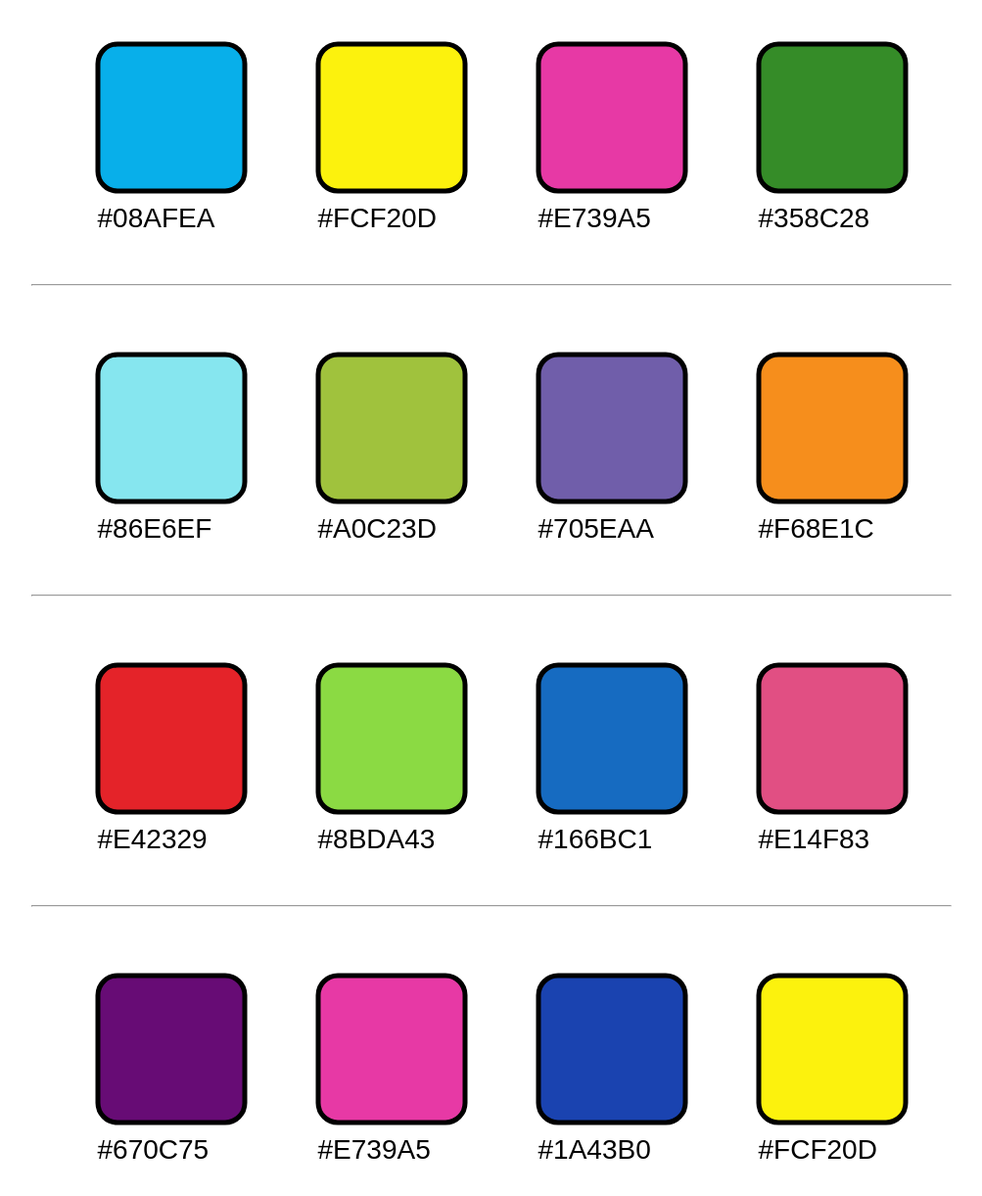
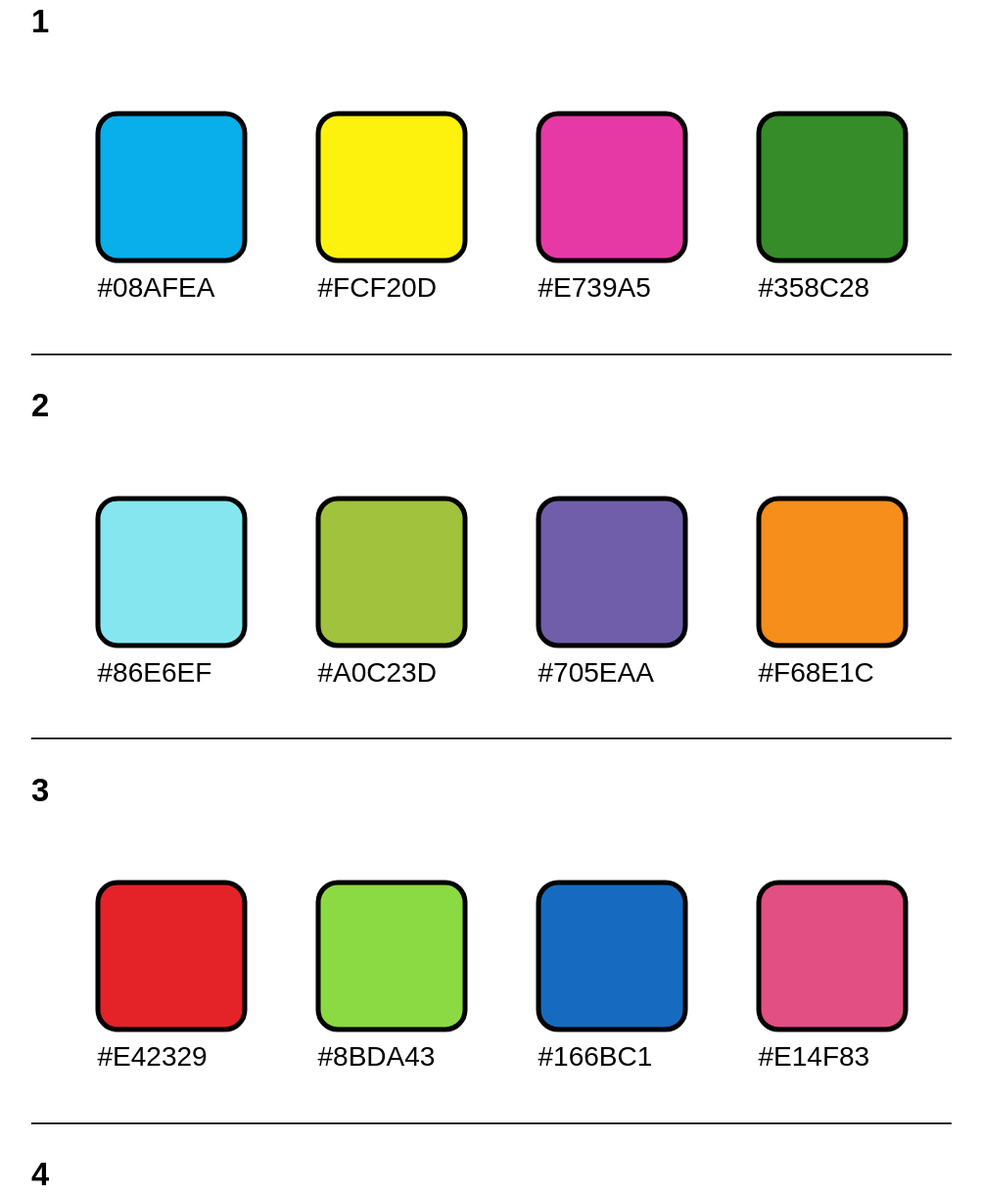
Before and after one commit to maliya241/bilingual-bible-website-colors, a plain HTML site: page index.html in a window 1280 px wide. Shown: the part 2090-3311 px from the top of the page at 98% size, without its empty margins (138-1141 px from the left). Drawn offline with Linux system fonts and the light colour scheme.

Commit message:
Update index.html

```diff
--- a/index.html
+++ b/index.html
@@ -210,6 +210,7 @@
       </li>
     </ul>
     <h2>Schemes</h2>
+    <h3>1</h3>
     <ul>
       <li>
         <svg width="180" height="180">
@@ -236,7 +237,8 @@
         <p>#358C28</p>
       </li>
     </ul>
-    <hr>
+    <hr style="border-color:black;">
+    <h3>2</h3>
     <ul>
       <li>
         <svg width="180" height="180">
@@ -263,7 +265,8 @@
         <p>#F68E1C</p>
       </li>
     </ul>
-    <hr>
+    <hr style="border-color:black;">
+    <h3>3</h3>
     <ul>
       <li>
         <svg width="180" height="180">
@@ -290,7 +293,8 @@
         <p>#E14F83</p>
       </li>
     </ul>
-    <hr>
+    <hr style="border-color:black;">
+    <h3>4</h3>
     <ul>
       <li>
         <svg width="180" height="180">
@@ -318,7 +322,6 @@
       </li>
     </ul>
   </section>
-
 </div>
 </body>
 </html>
```
